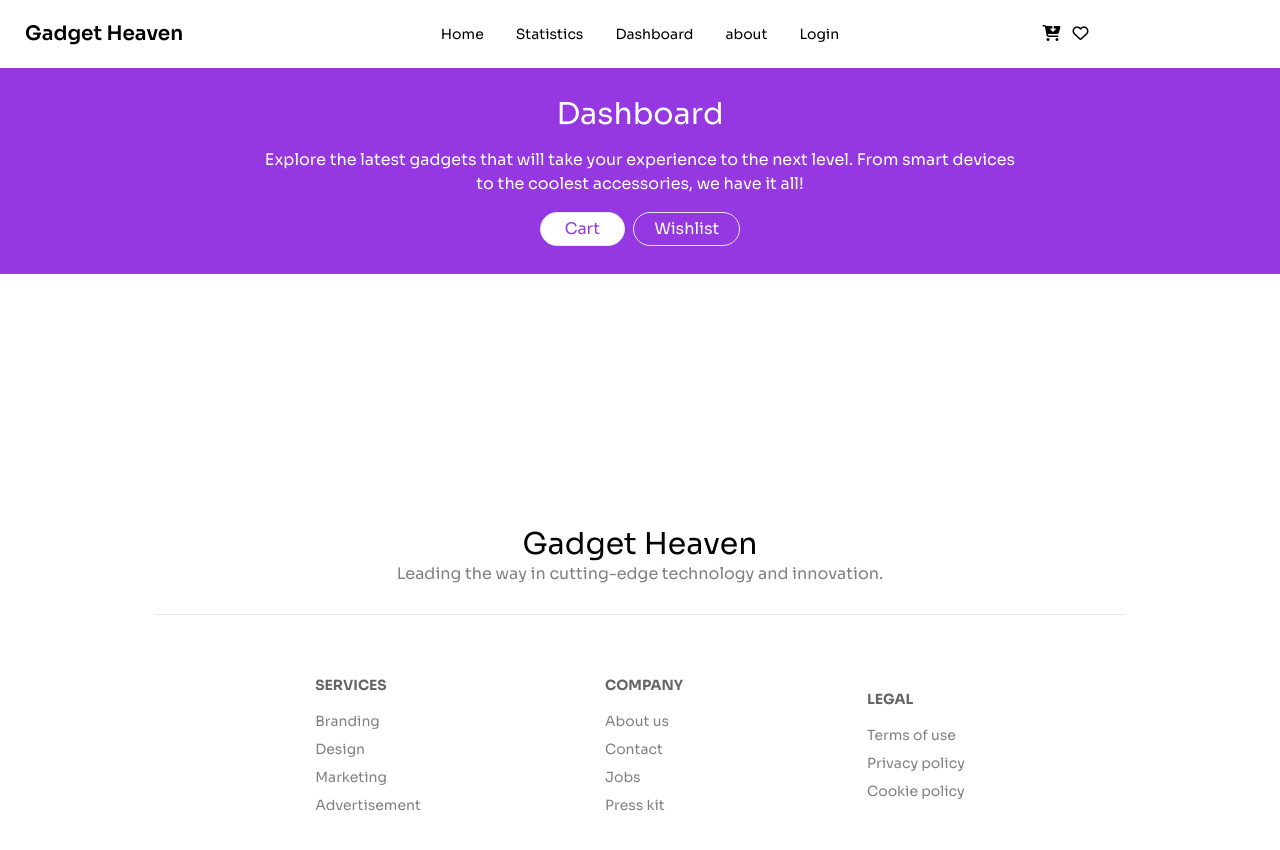
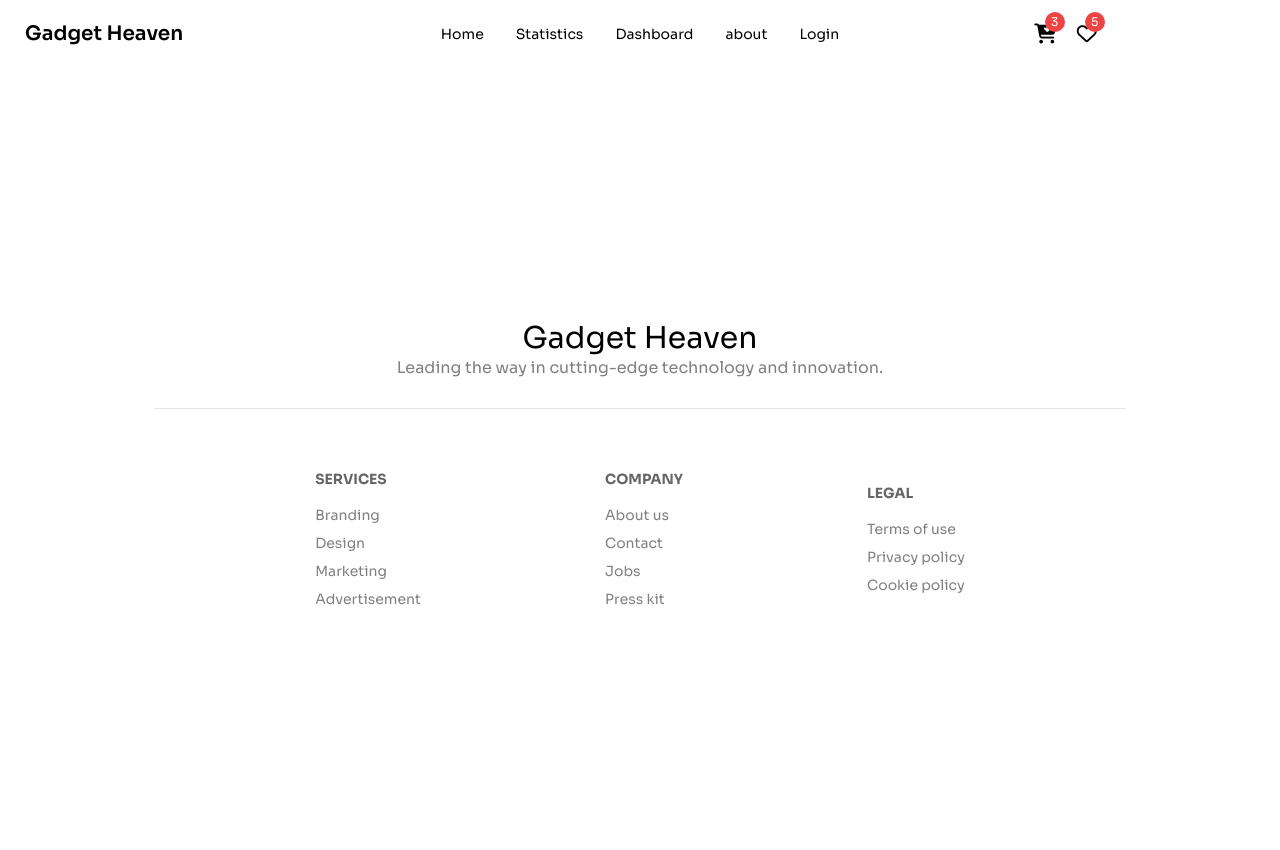
Before and after one commit to programming-hero-web-course-4/b10a8-gadget-heaven-kawsar334, a React (Vite) app: page /dashboard in a window 1280 px wide. Shown: the top 850 px of the page. After the commit the page ends 800 px from the top, so only its background shows below. Built offline with nearby package versions, Linux system fonts and the light colour scheme.

Commit message:
added bage and updated cart, wishlist contents

```diff
--- a/src/components/Navbar.jsx
+++ b/src/components/Navbar.jsx
@@ -48,11 +48,20 @@ const Navbar = () => {
         </ul>
       </div>
       <div className="navbar-end flex justify-center items-center gap-3">
-        <Link to="/dashboard/cart" className=""><i class="fa-solid fa-cart-arrow-down"></i></Link>
-        <Link to="/dashboard/wishlist" className=""><i class="fa-regular fa-heart"></i></Link>
 
+        <Link to="/dashboard/cart" className="relative mr-2">
+          <i className="fa-solid fa-cart-arrow-down text-xl"></i>
+          <span className="absolute -top-2 -right-2 bg-red-500 text-white rounded-full text-xs w-5 h-5 flex items-center justify-center">
+            3
+          </span>
+        </Link>
 
-
+        <Link to="/dashboard/wishlist" className="relative">
+          <i className="fa-regular fa-heart text-xl"></i>
+          <span className="absolute -top-2 -right-2 bg-red-500 text-white rounded-full text-xs w-5 h-5 flex items-center justify-center">
+            5
+          </span>
+        </Link>
 
       </div>
     </div>
--- a/src/components/Sidebar.jsx
+++ b/src/components/Sidebar.jsx
@@ -1,8 +1,6 @@
 import React from 'react'
 
 const Sidebar = ({ sidebarItems, handleCat }) => {
-
-
   return (
     <div className='w-full md:w-[20%] shadow  rounded p-3 mt-10'>
       <h1 className='text-xl font-semibold py-3 w-full'>Filter by categories </h1>
--- a/src/components/childrenComponents/DetailsContents.jsx
+++ b/src/components/childrenComponents/DetailsContents.jsx
@@ -28,16 +28,16 @@ const DetailsContents = () => {
       const product = data.find(item => item.product_id === id);
       setProduct(product);
     }
-  }, [id,data]);
+  }, [id, data]);
 
   return (
-        <div className="w-full md:w-[80%]  h-max md:h-[400px]  flex justify-center items-center flex-col md:flex-row shadow  gap-4 absolute  left-[50%] top-[230px] transform translate-x-[-50%] border-[2px] bg-[white] border-[#9538E2] p-5 rounded-[20px] ">
-            <img src={product?.product_image } alt="Loading..." className='w-full md:w-[300px] object-cover h-[200px] md:h-full rounded-[20px]  ' />
-            <div className='flex flex-row md:flex-col justify-between items-start gap-2 '>
+    <div className="w-full md:w-[80%]  h-max md:h-[400px]  flex justify-center items-center flex-col md:flex-row shadow  gap-4 absolute  left-[50%] top-[200px] transform translate-x-[-50%] border-[2px] bg-[white] border-[#9538E2] p-5 rounded-[20px] ">
+      <img src={product?.product_image} alt="Loading..." className='w-full md:w-[300px] object-cover h-[200px] md:h-full rounded-[20px]  ' />
+      <div className='flex flex-col justify-between items-start gap-2 '>
         <div className="w- ">
-                    <h2 className='font-bold '>{product?.title}</h2>
+          <h2 className='font-bold '>{product?.product_title}</h2>
           <p>Price: ${product?.price}</p>
-                    <button><strong>In Stock</strong>:{product?.availability ? "Yes" :"No"}</button>
+          <button><strong>In Stock</strong>:{product?.availability ? "Yes" : "No"}</button>
           <p >{product?.description}.</p>
           <h2 className="font-bold">Specification:</h2>
           <ol>
@@ -47,9 +47,9 @@ const DetailsContents = () => {
           </ol>
         </div>
         <div className="w-[35%]">
-                    <p>Rating ⭐ </p>
+          <p>Rating : {product?.rating}⭐  </p>
         </div>
-                    <button className='bg-[#9538E2] border rounded-full py-1 px-3 text-[white] '>Add To Card</button>
+        <button className='bg-[#9538E2] w-full md:w-max border rounded-full py-1 px-3 text-[white] '>Add To Card</button>
       </div>
     </div>
   )
--- /dev/null
+++ b/src/components/dashboardComponents/CartHeroContents.jsx
@@ -0,0 +1,17 @@
+import React from 'react'
+import { NavLink } from 'react-router-dom'
+
+const CartHeroContents = () => {
+  return (
+      <div className='flex justify-center items-center flex-col gap-4 '>
+          <h1 className='text-white text-3xl'>Dashboard</h1>
+          <p className='w-[95%] md:w-[70%] text-left md:text-center   text-white'>Explore the latest gadgets that will take your experience to the next level. From smart devices to the coolest accessories, we have it all!</p>
+          <div className='flex justify-center items-center gap-2'>
+              <NavLink to="/dashboard/cart" className='border rounded-full py-1 px-6 bg-white text-blue'>Cart</NavLink>
+              <NavLink to="/dashboard/wishlist"  className='border rounded-full py-1 px-5 text-white'>Wishlist</NavLink>
+          </div>
+      </div>
+  )
+}
+
+export default CartHeroContents
--- a/src/components/dashboardComponents/DashboardHero.jsx
+++ b/src/components/dashboardComponents/DashboardHero.jsx
@@ -1,17 +1,9 @@
 import React from 'react'
 
-const DashboardHero = () => {
+const DashboardHero = ({ Contents }) => {
   return (
     <div className='bg-blue flex justify-center items-center flex-col py-7'>
-
-        <div  className='flex justify-center items-center flex-col gap-4 '>
-              <h1 className='text-white text-3xl'>Dashboard</h1>
-              <p className='w-[95%] md:w-[70%] text-left md:text-center   text-white'>Explore the latest gadgets that will take your experience to the next level. From smart devices to the coolest accessories, we have it all!</p>
-             <div className='flex justify-center items-center gap-2'>
-                  <button className='border rounded-full py-1 px-6 bg-white text-blue'>Cart</button>
-                  <button className='border rounded-full py-1 px-5 text-white'>Wishlist</button>
-             </div>
-        </div>
+      <Contents />
     </div>
   )
 }
--- /dev/null
+++ b/src/components/dashboardComponents/WishlistHeroContents.jsx
@@ -0,0 +1,17 @@
+import React from 'react'
+import { NavLink } from 'react-router-dom'
+
+const WishlistHeroContents = () => {
+  return (
+      <div className='flex justify-center items-center flex-col gap-4 '>
+          <h1 className='text-white text-3xl'>Dashboard</h1>
+          <p className='w-[95%] md:w-[70%] text-left md:text-center   text-white'>Explore the latest gadgets that will take your experience to the next level. From smart devices to the coolest accessories, we have it all!</p>
+          <div className='flex justify-center items-center gap-2'>
+              <NavLink to="/dashboard/cart" className='border rounded-full py-1 px-6 text-white'>Cart</NavLink>
+              <NavLink to="/dashboard/wishlist" className='border rounded-full py-1 px-5 text-blue bg-white '>Wishlist</NavLink>
+          </div>
+      </div>
+  )
+}
+
+export default WishlistHeroContents
--- a/src/pages/CartPage.jsx
+++ b/src/pages/CartPage.jsx
@@ -1,10 +1,16 @@
 import React from 'react'
 import Navbar from '../components/Navbar'
 import { Footer } from '../components/Footer'
+import DashboardHero from '../components/dashboardComponents/DashboardHero'
+import CartHeroContents from '../components/dashboardComponents/CartHeroContents'
 
 const CartPage = () => {
+
+
+
   return (
     <div className='w-full'>
+          <DashboardHero Contents={CartHeroContents}/>
         <div className='flex justify-between items-start md:items-center w-[90%] md:w-[80%] m-auto my-7 flex-col md:flex-row '>
             <h2 className='text-2xl font-bold'>Cart</h2>
               <div className='flex justify-center items-start md:items-center gap-3  p-1 flex-col md:flex-row '>
--- a/src/pages/Dashboard.jsx
+++ b/src/pages/Dashboard.jsx
@@ -8,7 +8,6 @@ const Dashboard = () => {
     return (
         <div>
             <Navbar />
-            <DashboardHero/>
             <Outlet />
             <Footer />
 
--- a/src/pages/Wishlist.jsx
+++ b/src/pages/Wishlist.jsx
@@ -1,9 +1,13 @@
 import React from 'react'
 import { Footer } from '../components/Footer'
+import DashboardHero from '../components/dashboardComponents/DashboardHero'
+import WishlistHeroContents from '../components/dashboardComponents/WishlistHeroContents'
 
 const Wishlist = () => {
+
   return (
       <div className='w-full'>
+          <DashboardHero Contents={WishlistHeroContents}/>
           <div className='flex justify-between items-start md:items-center w-[90%] md:w-[80%] m-auto my-7 flex-col md:flex-row '>
               <h2 className='text-4xl font-bold'>wishlist</h2>
           </div>
```
Also changed, not shown: src/components/producs/Product.jsx (line endings or trailing spaces). Lines whose indentation alone changed are shown as unchanged.
